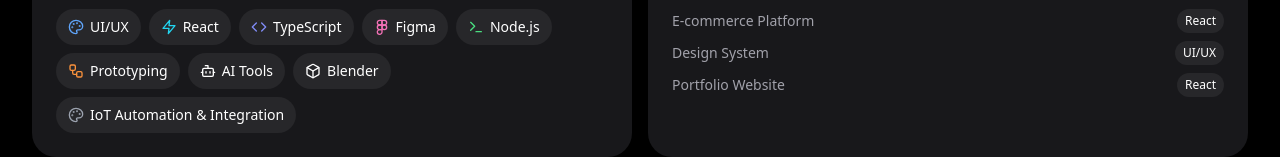
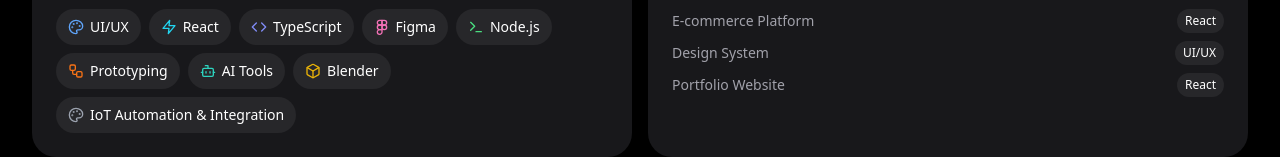
Before and after one commit to jay02159/My_Portfolio, a React (Vite) app in the folder my_portfolio/: page / in a window 1280 px wide. Shown: the part 335-492 px from the top of the page. Built offline with nearby package versions, Linux system fonts and the light colour scheme.

Commit message:
Update SkillsCard.tsx

```diff
--- a/my_portfolio/src/components/cards/SkillsCard.tsx
+++ b/my_portfolio/src/components/cards/SkillsCard.tsx
@@ -10,10 +10,10 @@
   'TypeScript': <Code className="w-4 h-4 text-indigo-400" />,
   'Figma': <Figma className="w-4 h-4 text-pink-400" />,
   'Node.js': <Terminal className="w-4 h-4 text-green-400" />,
-  'Prototyping': <Workflow className="w-4 h-4 text-orange-400" />,
-  'AI Tools': <Bot className="w-4 h-4 text-white-400" />,
-  'Blender': <Box className="w-4 h-4 text-yello-400" />,
-  'Iot Automation & Integration': <HousePlug className="w-4 h-4 text-red-400" />,
+  'Prototyping': <Workflow className="w-4 h-4 text-orange-500" />,
+  'AI Tools': <Bot className="w-4 h-4 text-teal-400" />,
+  'Blender': <Box className="w-4 h-4 text-yellow-500" />,
+  'Iot Automation & Integration': <HousePlug className="w-4 h-4 text-white-400" />,
 };
 
 const SkillsCard = () => {
```
